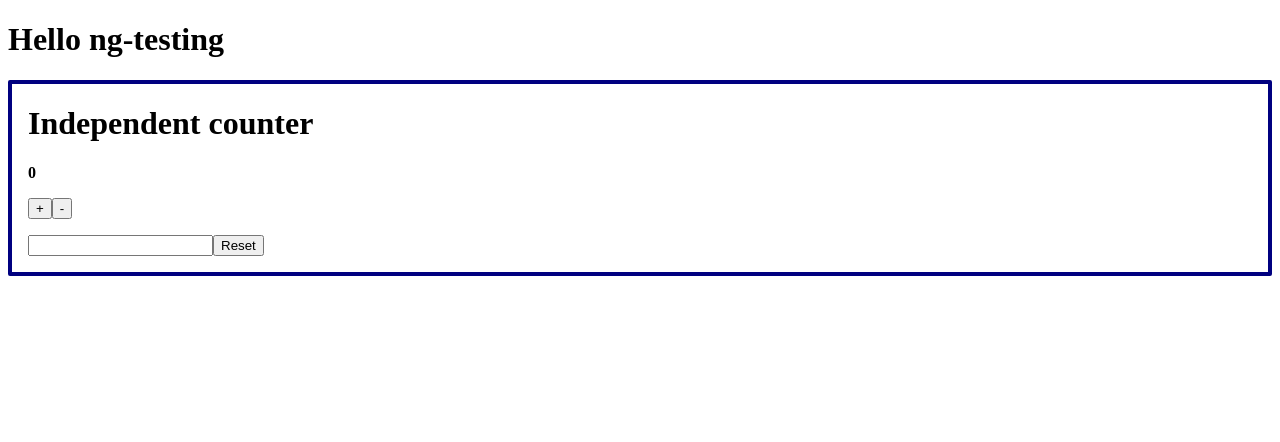
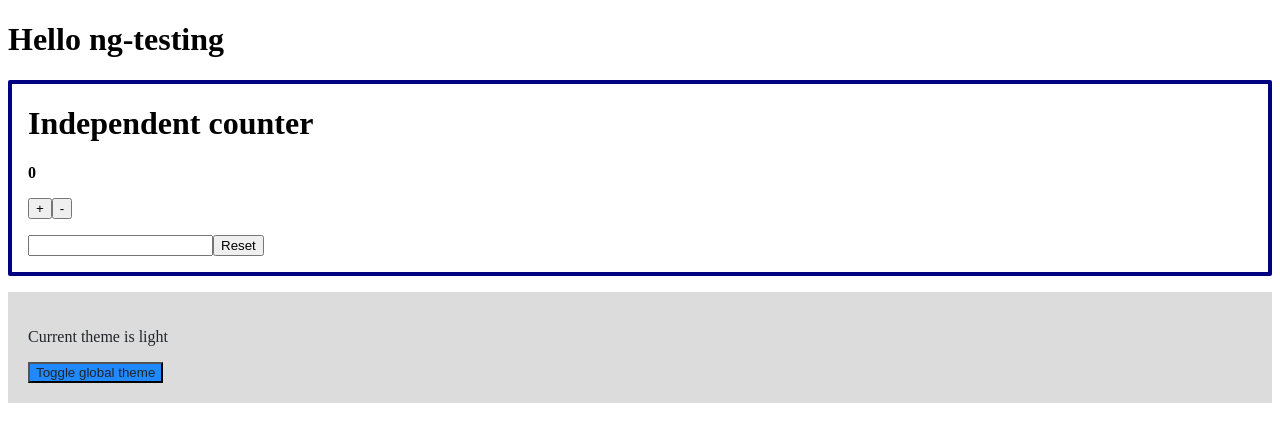
Before and after one commit to xhandl/ng-testing, an Angular app: page / in a window 1280 px wide. Shown: the top 442 px of the page. Built offline with nearby package versions, Linux system fonts and the light colour scheme.

Commit message:
Add theme colors component

```diff
--- a/angular.json
+++ b/angular.json
@@ -32,7 +32,7 @@
               }
             ],
             "styles": [
-              "src/styles.scss"
+              "src/styles/styles.scss"
             ],
             "scripts": []
           },
@@ -91,7 +91,7 @@
               }
             ],
             "styles": [
-              "src/styles.scss"
+              "src/styles/styles.scss"
             ],
             "scripts": []
           }
--- a/src/app/app.component.html
+++ b/src/app/app.component.html
@@ -1,3 +1,5 @@
 <h1>Hello {{ title }}</h1>
 
 <app-counter/>
+
+<app-theme-colors/>
--- a/src/app/app.component.ts
+++ b/src/app/app.component.ts
@@ -1,11 +1,12 @@
 import {Component} from '@angular/core';
 import {RouterOutlet} from '@angular/router';
 import {CounterComponent} from './counter/counter.component';
+import {ThemeColorsComponent} from './theme-colors/theme-colors.component';
 
 @Component({
   selector: 'app-root',
   standalone: true,
-  imports: [RouterOutlet, CounterComponent],
+  imports: [RouterOutlet, CounterComponent, ThemeColorsComponent],
   templateUrl: './app.component.html',
   styleUrl: './app.component.scss'
 })
--- /dev/null
+++ b/src/app/theme-colors/theme-colors.component.html
@@ -0,0 +1,5 @@
+<div class="content">
+  <p>Current theme is {{ theme() }}</p>
+
+  <button (click)="toggleTheme()">Toggle global theme</button>
+</div>
--- /dev/null
+++ b/src/app/theme-colors/theme-colors.component.scss
@@ -0,0 +1,10 @@
+.content {
+  padding: 20px;
+  background-color: var(--theme-background-color);
+  color: var(--theme-text-color);
+
+  button {
+    background-color: var(--theme-primary-color);
+    color: var(--theme-text-color);
+  }
+}
--- /dev/null
+++ b/src/app/theme-colors/theme-colors.component.ts
@@ -0,0 +1,25 @@
+import {ChangeDetectionStrategy, Component, effect, signal} from '@angular/core';
+
+@Component({
+  selector: 'app-theme-colors',
+  standalone: true,
+  imports: [],
+  templateUrl: './theme-colors.component.html',
+  styleUrl: './theme-colors.component.scss',
+  changeDetection: ChangeDetectionStrategy.OnPush
+})
+export class ThemeColorsComponent {
+  theme = signal<'light' | 'dark'>('light');
+
+  constructor() {
+    effect(() => {
+      const theme = this.theme();
+      document.body.classList.remove('light-theme', 'dark-theme');
+      document.body.classList.add(`${theme}-theme`);
+    });
+  }
+
+  toggleTheme(): void {
+    this.theme.update((theme) => theme === 'light' ? 'dark' : 'light');
+  }
+}
--- /dev/null
+++ b/src/styles/colors.scss
@@ -0,0 +1,11 @@
+.light-theme {
+  --theme-primary-color: #2089ff;
+  --theme-background-color: gainsboro;
+  --theme-text-color: #212529;
+}
+
+.dark-theme {
+  --theme-primary-color: #007bff;
+  --theme-background-color: #343a40;
+  --theme-text-color: #f8f9fa;
+}
--- a/src/styles.scss
+++ b/src/styles/styles.scss
@@ -1 +1,3 @@
 /* You can add global styles to this file, and also import other style files */
+
+@import 'colors';
```
Also changed, not shown: 1 other file (tests, documents, lock files or other folders).
